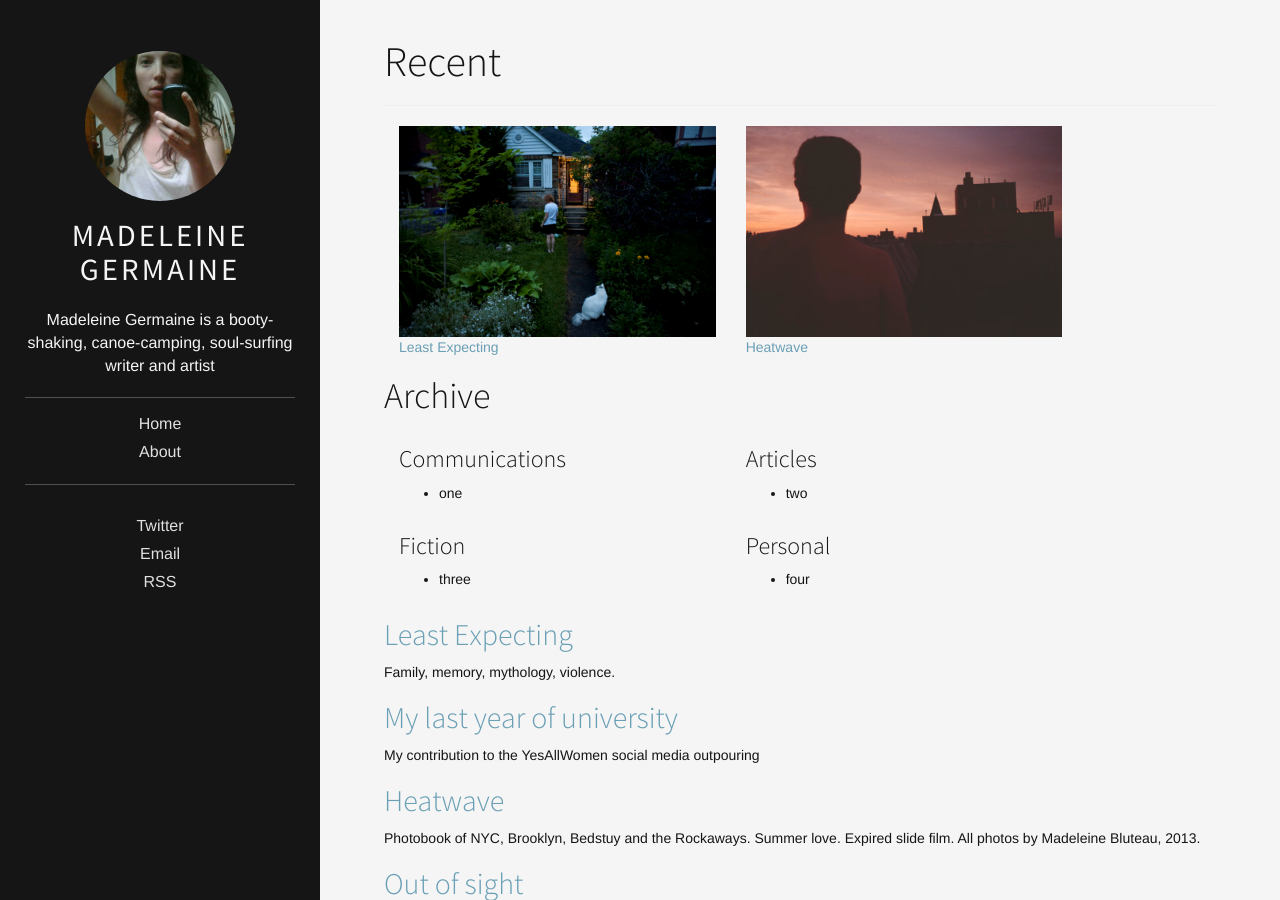
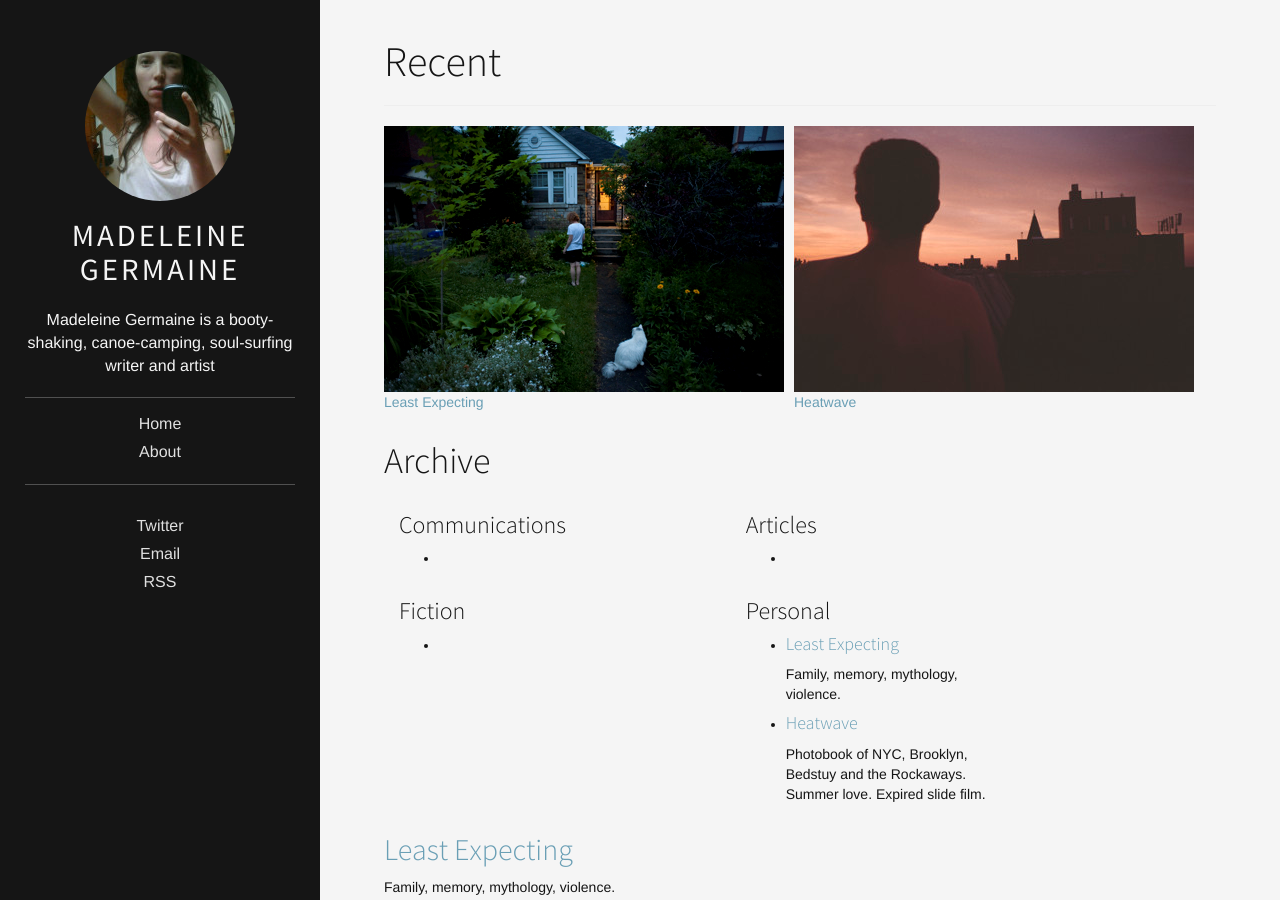
Before and after one commit to madeleinegermaine/madeleinegermaine, a Jekyll site: the page built from index.html, in a window 1280 px wide and 900 px high. Built offline with Jekyll 4.4.1, drawn with Linux system fonts in a browser that asks for light colours; the list of posts is cut into pages by our own code.

Commit message:
Update index.html

```diff
--- a/index.html
+++ b/index.html
@@ -7,22 +7,18 @@
 
 <section>
   <article>
-    <div class="col-sm-5">
-      <figure>
+      <figure class="promo">
           <a href="/personal/2014/07/12/least-expecting.html">
           <img src="/assets/media/least-expecting.jpg">
           <figcaption>Least Expecting</figcaption>
           </a>
       </figure>
-    </div>
-    <div class="col-sm-5">
-      <figure>
+      <figure class="promo">
           <a href="/personal/2014/05/22/heatwave.html">
           <img src="/assets/media/heatwave.jpg">
           <figcaption>Heatwave</figcaption>
           </a>
       </figure>
-    </div>
     <div class="clearfix"></div>
   </article>
 </section>
@@ -34,26 +30,42 @@
   <div class="col-sm-4">
     <h3>Communications</h3>
     <ul>
-      <li>one</li>
+      <li>
+        <h4><a href=""></a></h4>
+        <p></p>
+      </li>
     </ul>
   </div>
   <div class="col-sm-4 col-sm-offset-1">
     <h3>Articles</h3>
     <ul>
-      <li>two</li>
+      <li>
+        <h4><a href=""></a></h4>
+        <p></p>
+      </li>
     </ul>
   </div>
   <div class="clearfix"></div>
   <div class="col-sm-4">
     <h3>Fiction</h3>
     <ul>
-      <li>three</li>
+      <li>
+        <h4><a href=""></a></h4>
+        <p></p>
+      </li>
     </ul>
   </div>
   <div class="col-sm-4 col-sm-offset-1">
     <h3>Personal</h3>
     <ul>
-      <li>four</li>
+      <li>
+        <h4><a href="https://madeleinegermaine.github.io/personal/2014/07/12/least-expecting.html">Least Expecting</a></h4>
+        <p>Family, memory, mythology, violence.</p>
+      </li>
+      <li>
+        <h4><a href="https://madeleinegermaine.github.io/personal/2014/05/22/heatwave.html">Heatwave</a></h4>
+        <p>Photobook of NYC, Brooklyn, Bedstuy and the Rockaways. Summer love. Expired slide film.</p>
+      </li>
     </ul>
   </div>
   <div class="clearfix"></div>
```
